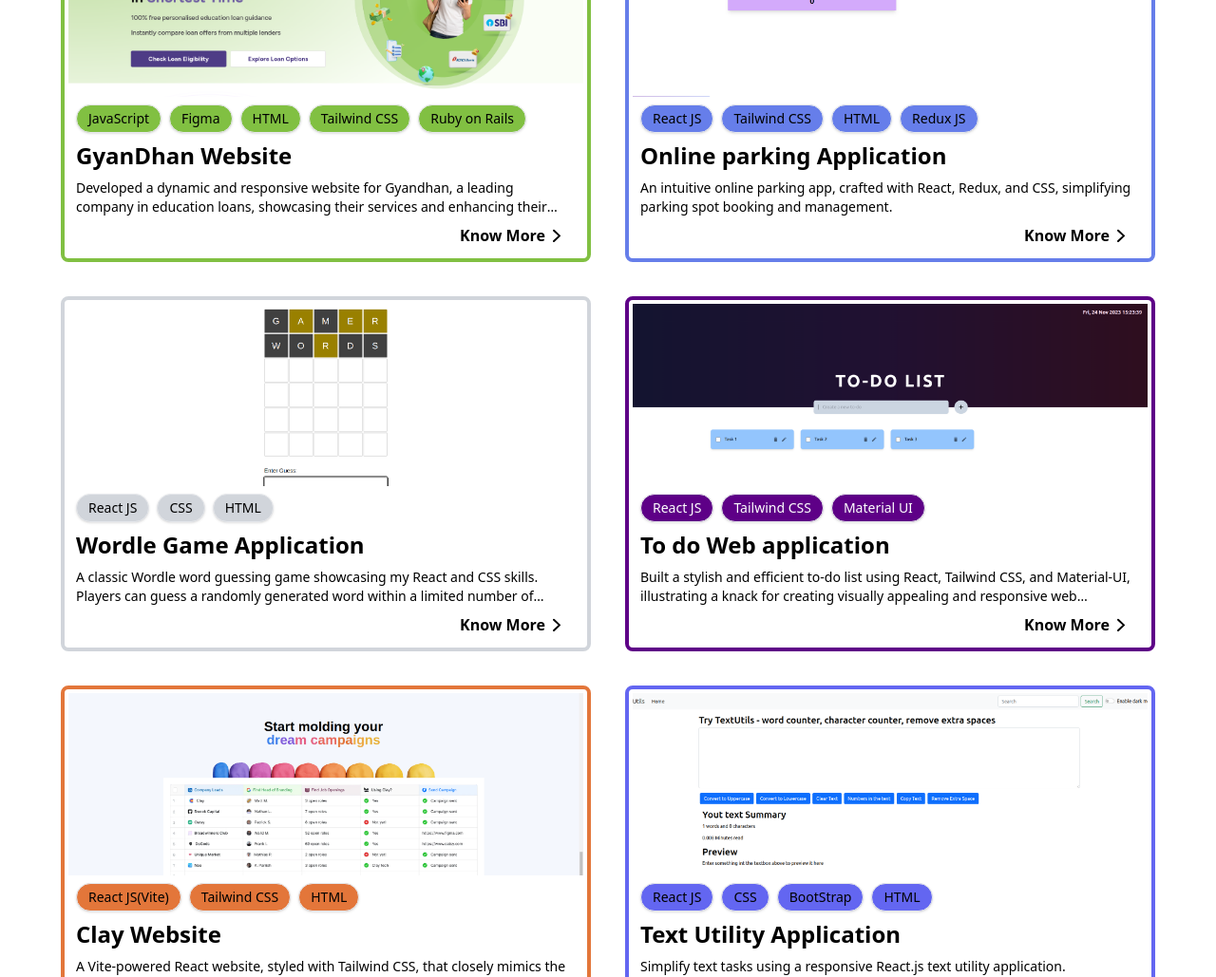
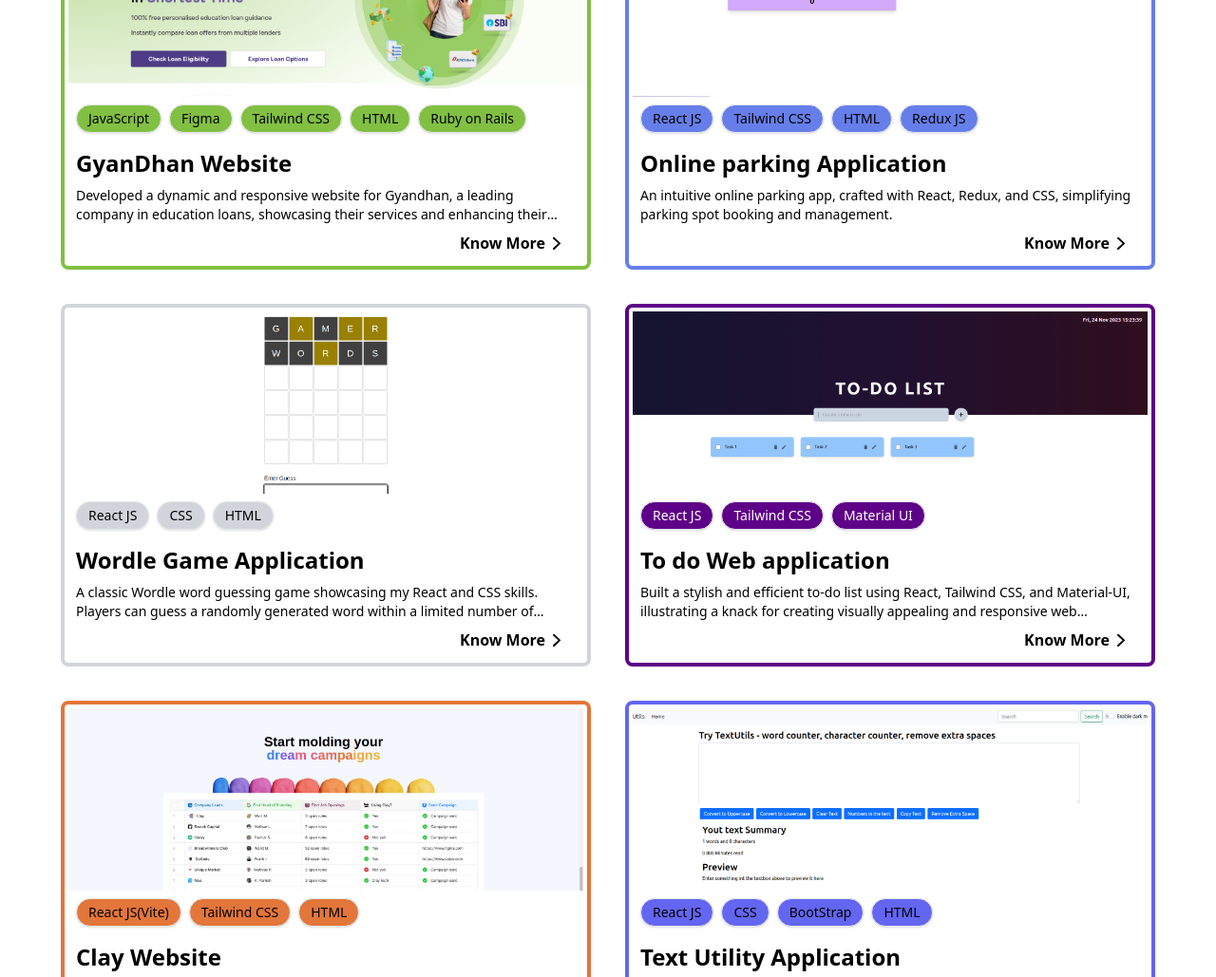
Before and after one commit to shristi-gupta21/portfolio, an Astro site: page / in a window 1280 px wide. Shown: the part 910-1939 px from the top of the page at 95% size. Built offline with nearby package versions, Linux system fonts and the light colour scheme; Astro itself is replaced by a stand-in of ours.

Commit message:
layout fixes

```diff
--- a/src/components/MyWork.astro
+++ b/src/components/MyWork.astro
@@ -8,7 +8,7 @@ const projects = [
       "Developed a dynamic and responsive website for Gyandhan, a leading company in education loans, showcasing their services and enhancing their online presence. The project utilized modern web development technologies, including Figma for design, Tailwind CSS for styling, JavaScript for interactivity, HTML for markup, CSS for styling, and Ruby on Rails.",
     href: "https://astro-gyandhan.vercel.app/",
     color: "green",
-    tags: ["JavaScript", "Figma", "HTML", "Tailwind CSS", "Ruby on Rails"],
+    tags: ["JavaScript", "Figma", "Tailwind CSS", "HTML", "Ruby on Rails"],
   },
   {
     heading: "Online parking Application",
--- a/src/layouts/Tag.astro
+++ b/src/layouts/Tag.astro
@@ -28,7 +28,7 @@ switch (color) {
 ---
 
 <div
-  class=`text-sm font-medium py-1 px-3 border shadow rounded-full ${bgColor} ${textColor}`
+  class={`text-xs md:text-sm shrink-0 font-medium py-1 px-3 border shadow rounded-full ${bgColor} ${textColor} `}
 >
   {title}
 </div>
--- a/src/layouts/WorkCard.astro
+++ b/src/layouts/WorkCard.astro
@@ -25,7 +25,6 @@ switch (color) {
   default:
     border = "border-gray-200";
 }
-// console.log(color);
 ---
 
 <div
@@ -38,17 +37,20 @@ switch (color) {
     />
   </div>
   <div class="w-full pt-2 md:pr-4 px-2">
-    <div class="flex gap-x-2">
+    <div class="flex flex-wrap gap-x-2 gap-y-2 md:gap-y-0">
       {tags?.map((tag) => <Tag title={tag} color={color} />)}
     </div>
     <div>
-      <p class="font-bold text-base md:text-2xl pt-2 md:pb-2">{heading}</p>
+      <p class="font-bold text-base md:text-2xl pt-2 md:pt-4 md:pb-2">
+        {heading}
+      </p>
       <span
         class="text-sm text-gd-gray-300 min-h-[2.5rem] md:text-black line-clamp-2"
         >{content}</span
       >
     </div>
-    <div class="flex items-end justify-end">
+    <div class="flex items-end justify-end mt-2 md:mt-0">
+      <button>
         <a
           href={href}
           target="_blank"
@@ -57,6 +59,7 @@ switch (color) {
           Know More
           <img src="../icons/caret-right.svg" class="pl-2" />
         </a>
+      </button>
     </div>
   </div>
 </div>
```
Lines whose indentation alone changed are shown as unchanged.
